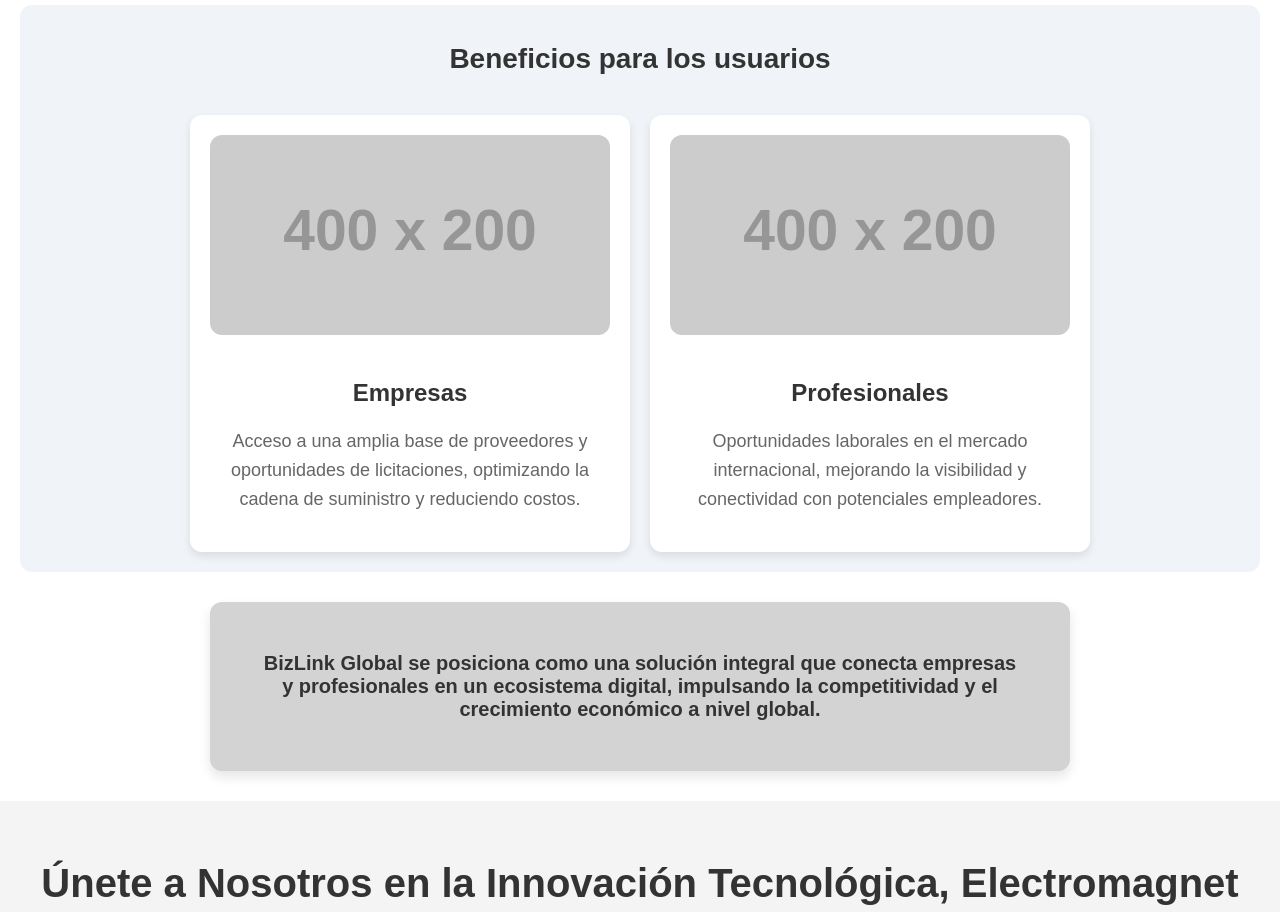
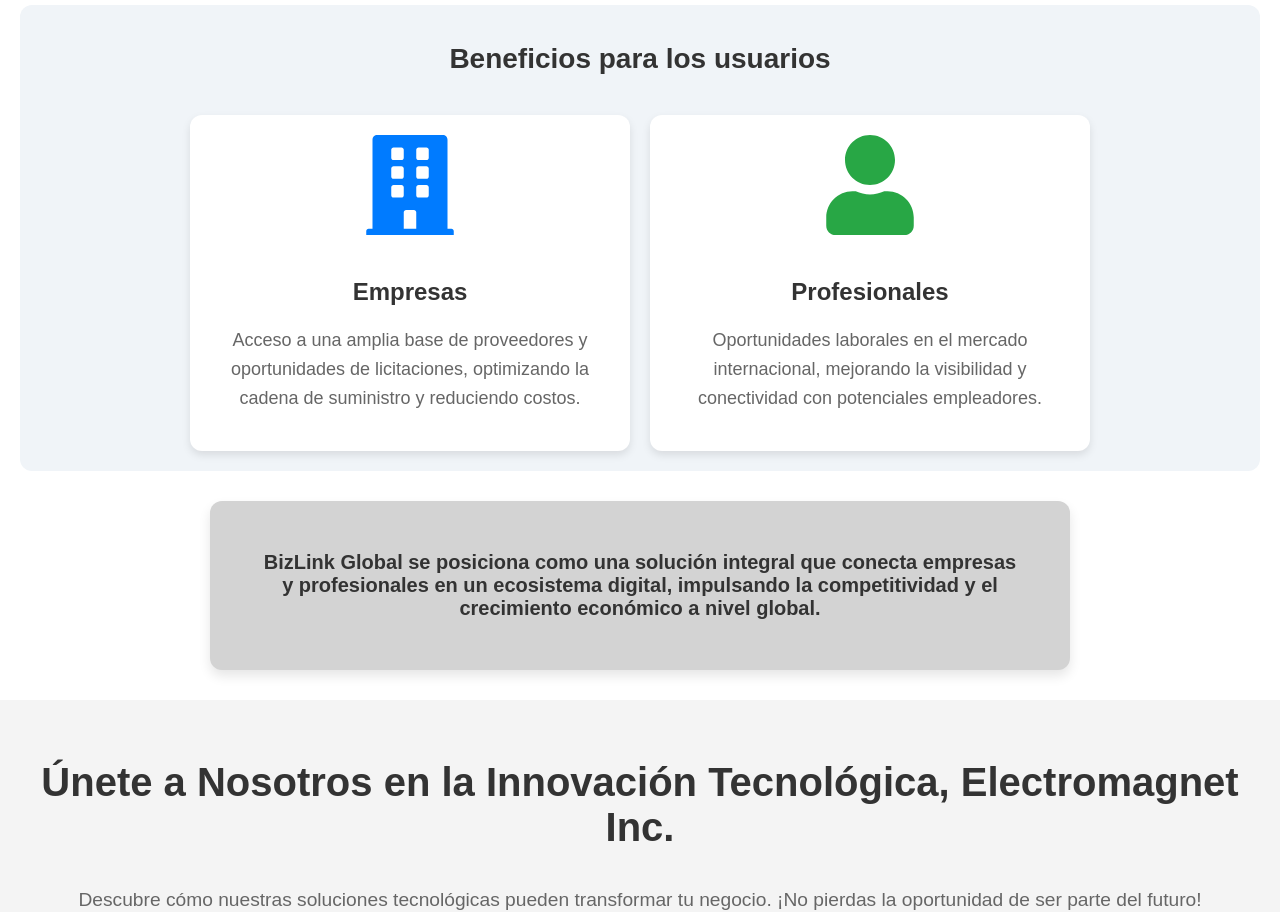
Before and after one commit to richhard6/electromagnetstripe, a React (Create React App) app: page / in a window 1280 px wide. Shown: the part 3460-4372 px from the top of the page. Built offline with nearby package versions, Linux system fonts and the light colour scheme.

Commit message:
added payment link and added new icons in  benefits

```diff
--- a/src/components/Benefits.js
+++ b/src/components/Benefits.js
@@ -1,6 +1,7 @@
 // Benefits.js
 import React from 'react';
 import styled from 'styled-components';
+import { FaBuilding, FaUser } from 'react-icons/fa';
 
 const BenefitsContainer = styled.div`
   padding: 20px;
@@ -58,13 +59,25 @@ const Paragraph = styled.p`
   line-height: 1.6;
 `;
 
+const EnterpriseIcon = () => (
+  <div style={{ fontSize: '100px', color: '#007bff' }}>
+    <FaBuilding />
+  </div>
+);
+
+const ProfessionalIcon = () => (
+  <div style={{ fontSize: '100px', color: '#28a745' }}>
+    <FaUser />
+  </div>
+);
+
 const Benefits = () => {
   return (
     <BenefitsContainer>
       <MainTitle>Beneficios para los usuarios</MainTitle>
       <BenefitsGrid>
         <BenefitCard>
-          <Image src="https://via.placeholder.com/400x200" alt="Empresas" />
+          <EnterpriseIcon />
           <Title>Empresas</Title>
           <Paragraph>
             {/*           BizLink Global proporciona a las empresas herramientas avanzadas para
@@ -77,10 +90,7 @@ const Benefits = () => {
           </Paragraph>
         </BenefitCard>
         <BenefitCard>
-          <Image
-            src="https://via.placeholder.com/400x200"
-            alt="Profesionales"
-          />
+          <ProfessionalIcon />
           <Title>Profesionales</Title>
           <Paragraph>
             Oportunidades laborales en el mercado internacional, mejorando la
--- a/src/components/CallToAction.js
+++ b/src/components/CallToAction.js
@@ -66,7 +66,7 @@ const CallToAction = () => (
       negocio. ¡No pierdas la oportunidad de ser parte del futuro!
     </Description>
     <Button href="#contact">
-      <a href="https://google.com">Compra la acción</a>
+      <a href="https://buy.stripe.com/dR68AyabV5MP9uU9AB">Compra la acción</a>
     </Button>
   </CallToActionContainer>
 );
```
